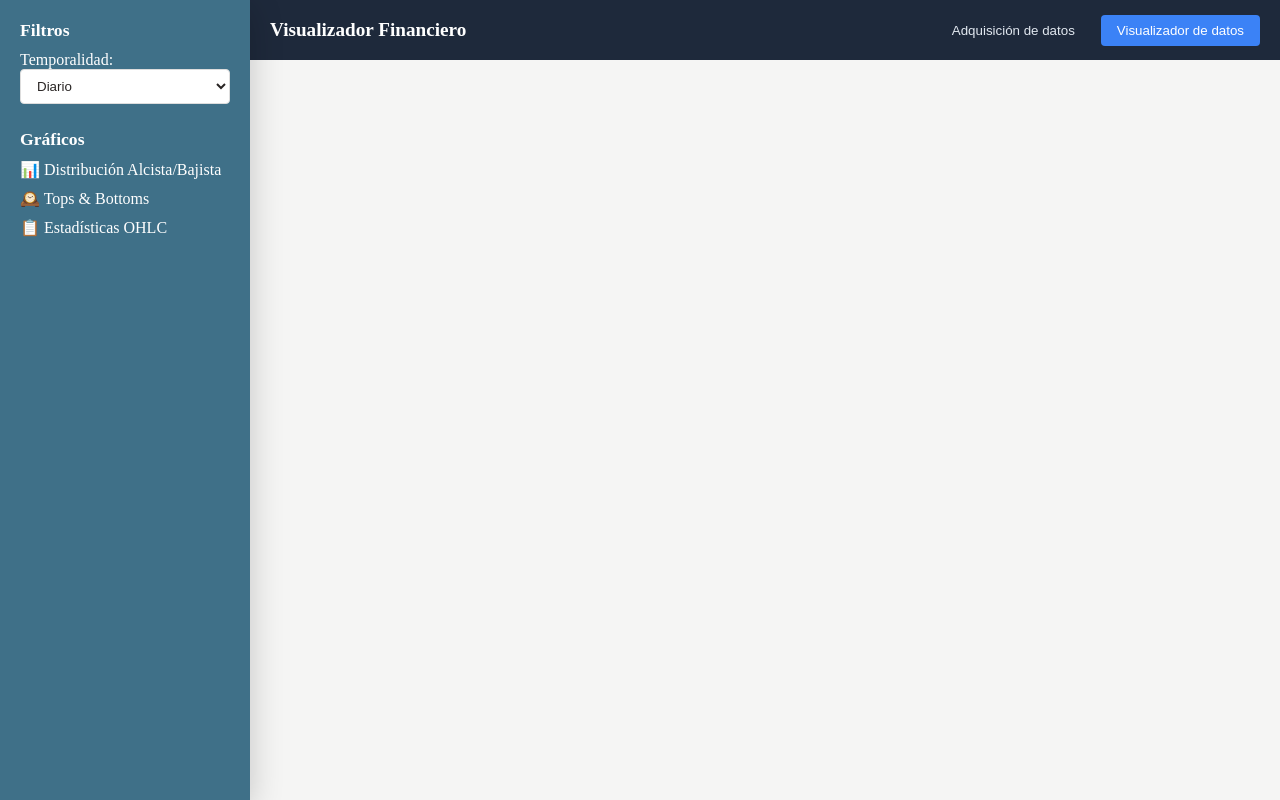
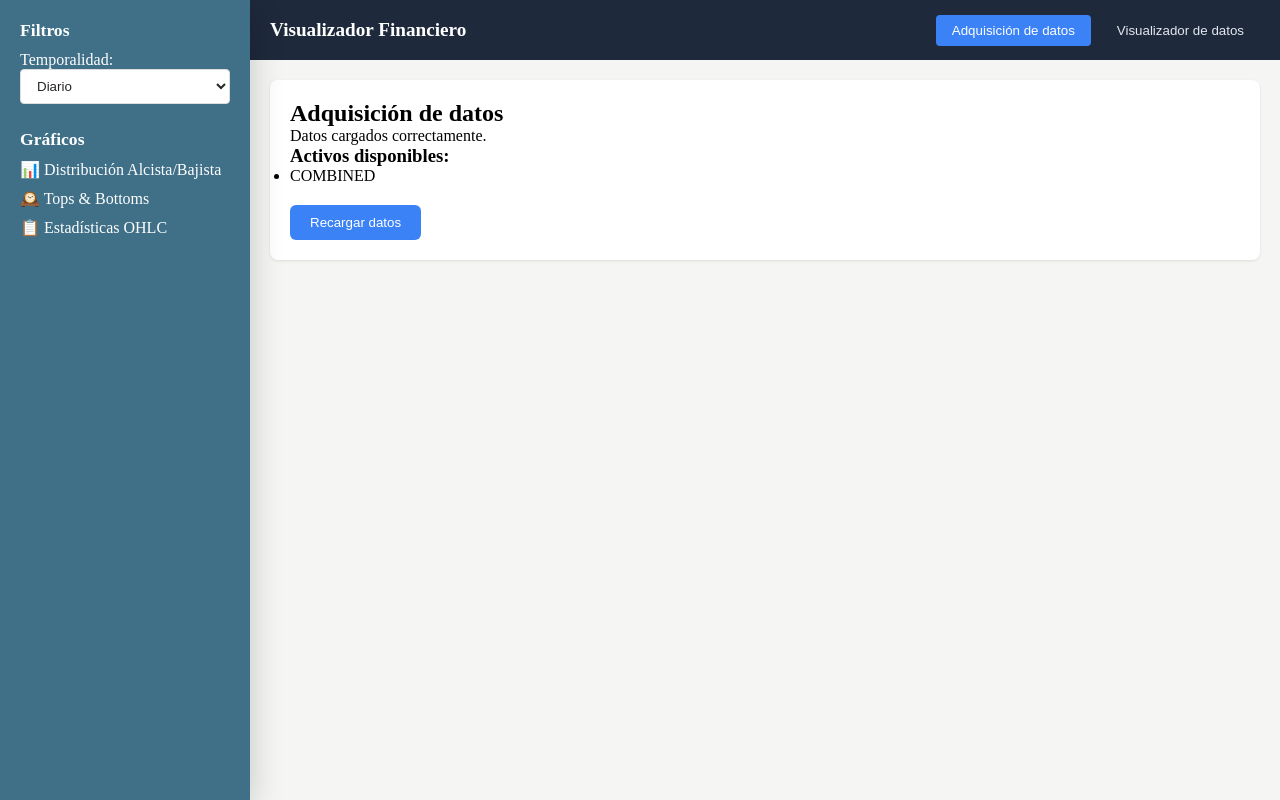
Before and after one commit to AitorNieto/RepresentacionDatos, a Vue app in the folder RepresentacionDatos/: page /adquisicion in a window 1280 px wide. Built offline with nearby package versions, Linux system fonts and the light colour scheme.

Commit message:
mejorass

```diff
--- a/RepresentacionDatos/src/components/diseno/PanelPrincipal.vue
+++ b/RepresentacionDatos/src/components/diseno/PanelPrincipal.vue
@@ -5,10 +5,18 @@
         <span>Visualizador Financiero</span>
       </div>
       <nav class="navegacion">
-        <button class="boton-nav" :class="{ 'activo': seccionActiva === 'datos' }">
+        <button
+          class="boton-nav"
+          :class="{ 'activo': seccionActiva === 'adquisicion' }"
+          @click="navegar('adquisicion')"
+        >
           Adquisición de datos
         </button>
-        <button class="boton-nav" :class="{ 'activo': seccionActiva === 'visualizacion' }">
+        <button
+          class="boton-nav"
+          :class="{ 'activo': seccionActiva === 'visualizacion' }"
+          @click="navegar('visualizacion')"
+        >
           Visualizador de datos
         </button>
       </nav>
@@ -21,18 +29,44 @@
 </template>
 
 <script>
-import { ref } from 'vue'
+import { ref, watch } from 'vue';
+import { useRouter, useRoute } from 'vue-router';
 
 export default {
   name: 'PanelPrincipal',
   setup() {
-    const seccionActiva = ref('visualizacion')
+    const router = useRouter();
+    const route = useRoute();
+    const seccionActiva = ref('visualizacion');
+
+    const navegar = (seccion) => {
+      seccionActiva.value = seccion;
+      if (seccion === 'adquisicion') {
+        router.push('/adquisicion');
+      } else if (seccion === 'visualizacion') {
+        router.push('/visualizacion');
+      }
+    };
+
+    // Actualiza la sección activa según la ruta actual
+    watch(
+      () => route.path,
+      (nuevaRuta) => {
+        if (nuevaRuta.includes('adquisicion')) {
+          seccionActiva.value = 'adquisicion';
+        } else if (nuevaRuta.includes('visualizacion')) {
+          seccionActiva.value = 'visualizacion';
+        }
+      },
+      { immediate: true }
+    );
 
     return {
-      seccionActiva
-    }
-  }
-}
+      seccionActiva,
+      navegar,
+    };
+  },
+};
 </script>
 
 <style scoped>
--- /dev/null
+++ b/RepresentacionDatos/src/components/vistas/VistaAdquisicion.vue
@@ -0,0 +1,63 @@
+<template>
+  <div class="vista-adquisicion">
+    <h2>Adquisición de datos</h2>
+    <p v-if="estado.cargando">Cargando datos... Por favor, espera.</p>
+    <p v-else-if="estado.error" class="error">{{ estado.error }}</p>
+    <p v-else>Datos cargados correctamente.</p>
+
+    <div v-if="!estado.cargando && !estado.error">
+      <h3>Activos disponibles:</h3>
+      <ul>
+        <li v-for="activo in estado.activosDisponibles" :key="activo">{{ activo }}</li>
+      </ul>
+    </div>
+
+    <button @click="recargarDatos" :disabled="estado.cargando" class="boton-recargar">
+      Recargar datos
+    </button>
+  </div>
+</template>
+
+<script>
+import { useCargadorDatos } from '@/composables/useCargadorDatos';
+
+export default {
+  name: 'VistaAdquisicion',
+  setup() {
+    const { estado, recargarDatos } = useCargadorDatos();
+
+    return {
+      estado,
+      recargarDatos,
+    };
+  },
+};
+</script>
+
+<style scoped>
+.vista-adquisicion {
+  padding: 20px;
+  background-color: #ffffff;
+  border-radius: 8px;
+  box-shadow: 0 1px 3px rgba(0, 0, 0, 0.1);
+}
+
+.error {
+  color: #dc2626;
+}
+
+.boton-recargar {
+  margin-top: 20px;
+  padding: 10px 20px;
+  background-color: #3b82f6;
+  color: white;
+  border: none;
+  border-radius: 6px;
+  cursor: pointer;
+}
+
+.boton-recargar:disabled {
+  background-color: #94a3b8;
+  cursor: not-allowed;
+}
+</style>
--- /dev/null
+++ b/RepresentacionDatos/src/components/vistas/VistaVisualizacion.vue
@@ -0,0 +1,41 @@
+<template>
+  <div class="vista-visualizacion">
+    <h2>Visualizador de datos</h2>
+
+    <div class="resumen">
+      <h3>Distribución Alcista/Bajista</h3>
+      <GraficoCircular />
+    </div>
+
+    <div class="resumen">
+      <h3>Estadísticas OHLC</h3>
+      <TablaOHLC />
+    </div>
+  </div>
+</template>
+
+<script>
+import GraficoCircular from '@/components/graficos/GraficoCircular.vue';
+import TablaOHLC from '@/components/graficos/TablaOHLC.vue';
+
+export default {
+  name: 'VistaVisualizacion',
+  components: {
+    GraficoCircular,
+    TablaOHLC,
+  },
+};
+</script>
+
+<style scoped>
+.vista-visualizacion {
+  padding: 20px;
+  background-color: #ffffff;
+  border-radius: 8px;
+  box-shadow: 0 1px 3px rgba(0, 0, 0, 0.1);
+}
+
+.resumen {
+  margin-bottom: 20px;
+}
+</style>
--- a/RepresentacionDatos/src/router/index.js
+++ b/RepresentacionDatos/src/router/index.js
@@ -2,9 +2,13 @@ import { createRouter, createWebHistory } from 'vue-router';
 import GraficoCircular from '@/components/graficos/GraficoCircular.vue';
 import GraficoTopsBottoms from '@/components/graficos/GraficoTopsBottoms.vue';
 import TablaOHLC from '@/components/graficos/TablaOHLC.vue';
+import VistaAdquisicion from '@/components/vistas/VistaAdquisicion.vue';
+import VistaVisualizacion from '@/components/vistas/VistaVisualizacion.vue';
 
 const routes = [
-  { path: '/', redirect: '/grafico/circular' },
+  { path: '/', redirect: '/visualizacion' },
+  { path: '/visualizacion', component: VistaVisualizacion },
+  { path: '/adquisicion', component: VistaAdquisicion },
   { path: '/grafico/circular', component: GraficoCircular },
   { path: '/grafico/tops-bottoms', component: GraficoTopsBottoms },
   { path: '/grafico/tabla-ohlc', component: TablaOHLC },
```
